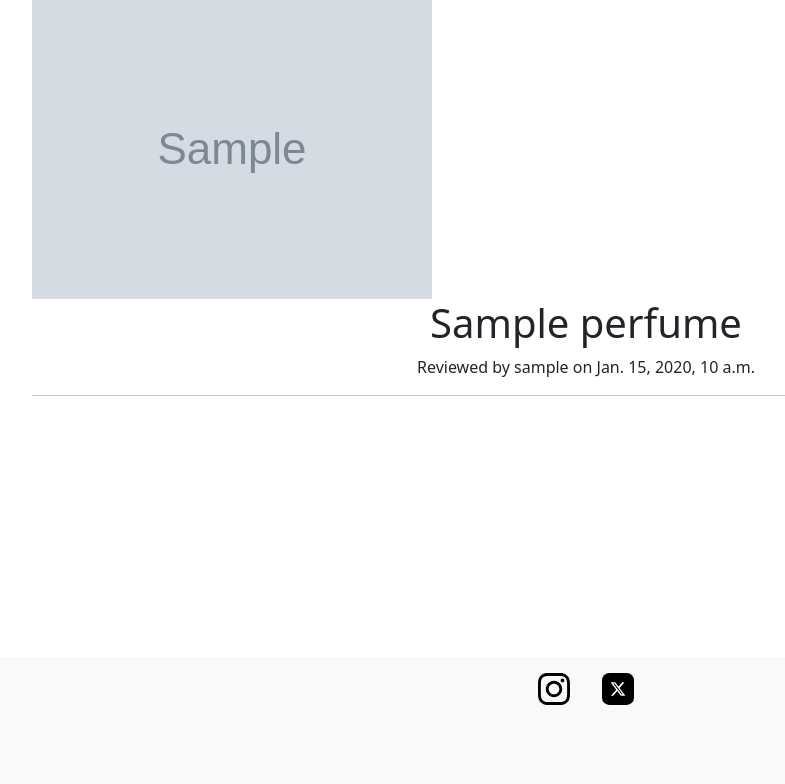
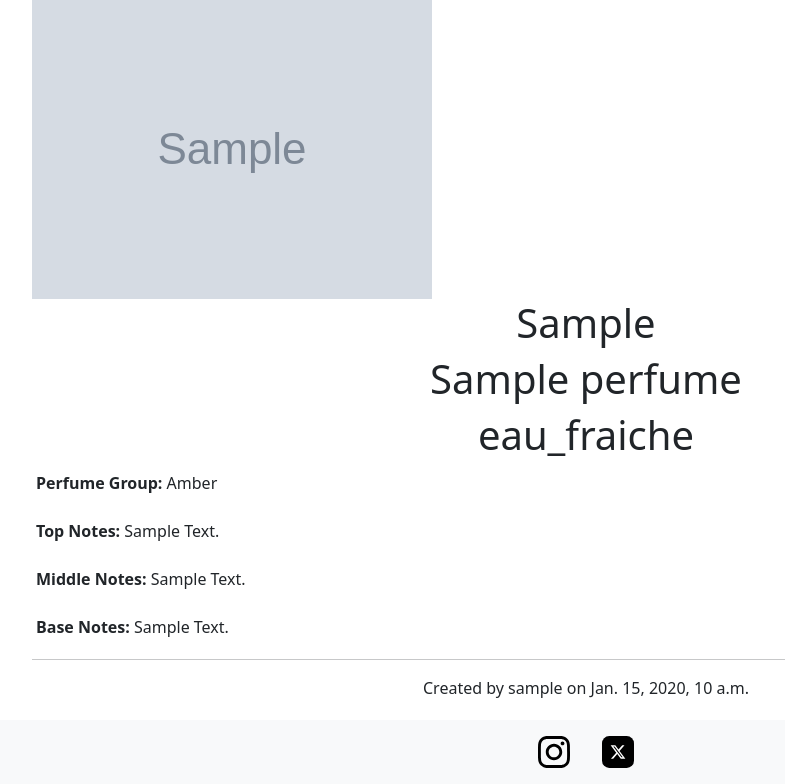
Before and after one commit to AleksandarJavorovic/scentric, a Django app: page /1/ in a window 1280 px wide. Shown: the part 79-863 px from the top of the page, without its empty margins (54-839 px from the left). Before the commit the page ends 784 px from the top, so only its background shows below. Run offline with Django 4.2, Linux system fonts and the light colour scheme; tables that the repository leaves empty hold one stand-in row (values such as "Sample post"); grey boxes marked "Sample" are stand-in pictures; some libraries are stand-ins or nearby versions.

Commit message:
update perfume_detail template

```diff
--- a/perfume_review/templates/perfume_review/perfume_detail.html
+++ b/perfume_review/templates/perfume_review/perfume_detail.html
@@ -9,9 +9,16 @@
                 <img src="{{ perfume.image.url }}" alt="{{ perfume.image_alt }}" class="perfume-picture">
             </div>
             <div class="perfume-detail">
+                <h1 class="text-center">{{ perfume.perfume_brand }}</h1>
                 <h1 class="text-center">{{ perfume.perfume_name }}</h1>
-                <p class="text-center">Reviewed by {{perfume.user}} on {{perfume.created_on}}</p>
+                <h1 class="text-center">{{ perfume.concentration }}</h1>
+                <p class="p-1"><strong>Perfume Group: </strong> {{ perfume.perfume_group|title }}</p>
+                <p class="p-1"><strong>Top Notes: </strong> {{ perfume.top_notes|title }}</p>
+                <p class="p-1"><strong>Middle Notes: </strong> {{ perfume.middle_notes|title }}</p>
+                <p class="p-1"><strong>Base Notes: </strong> {{ perfume.base_notes|title }}</p>
                 <hr>
+                <p class="text-center">Created by {{perfume.user}} on {{perfume.created_on}}</p>
+
 
                 {% if request.user == recipe.user %}
                     <div class="text-center">
```
